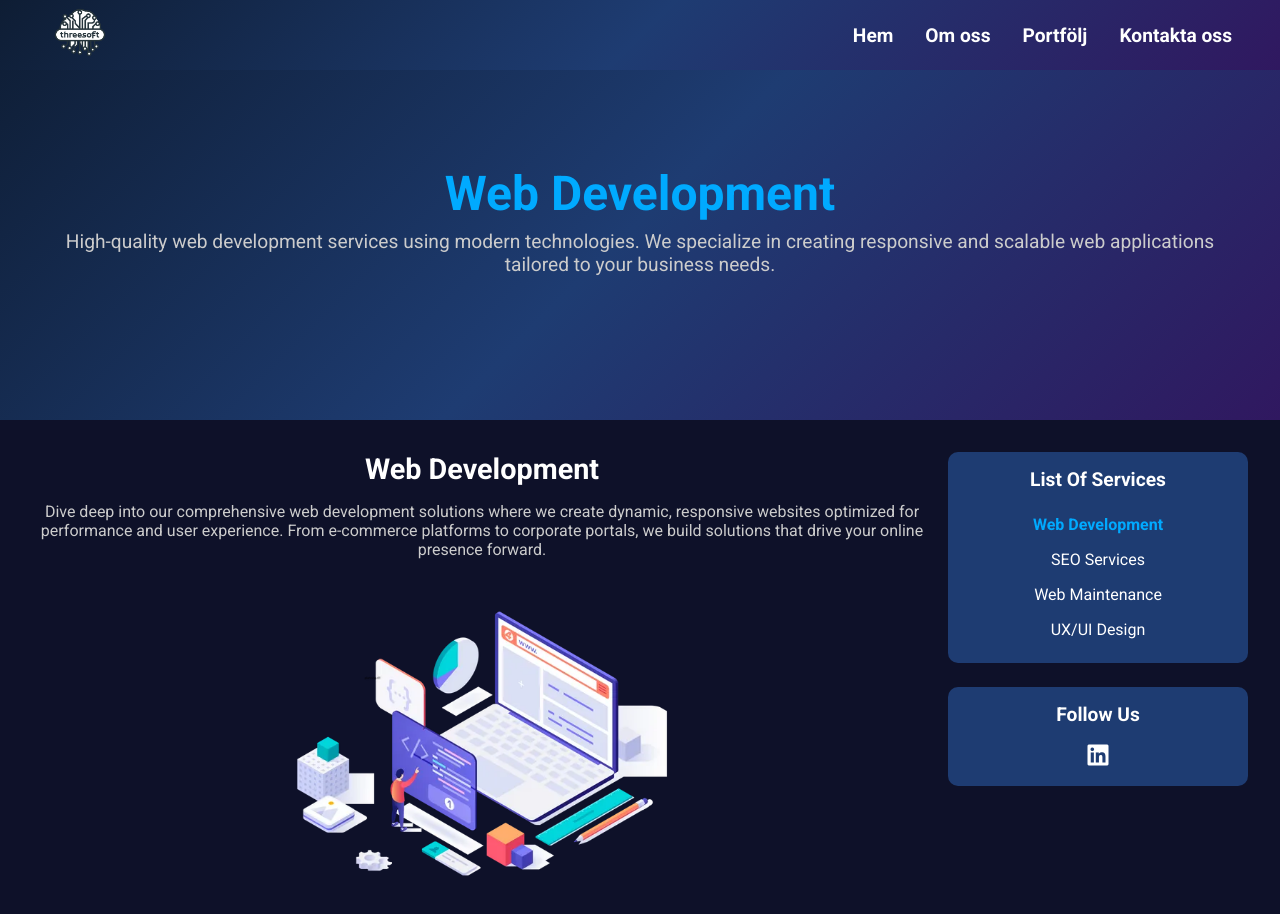
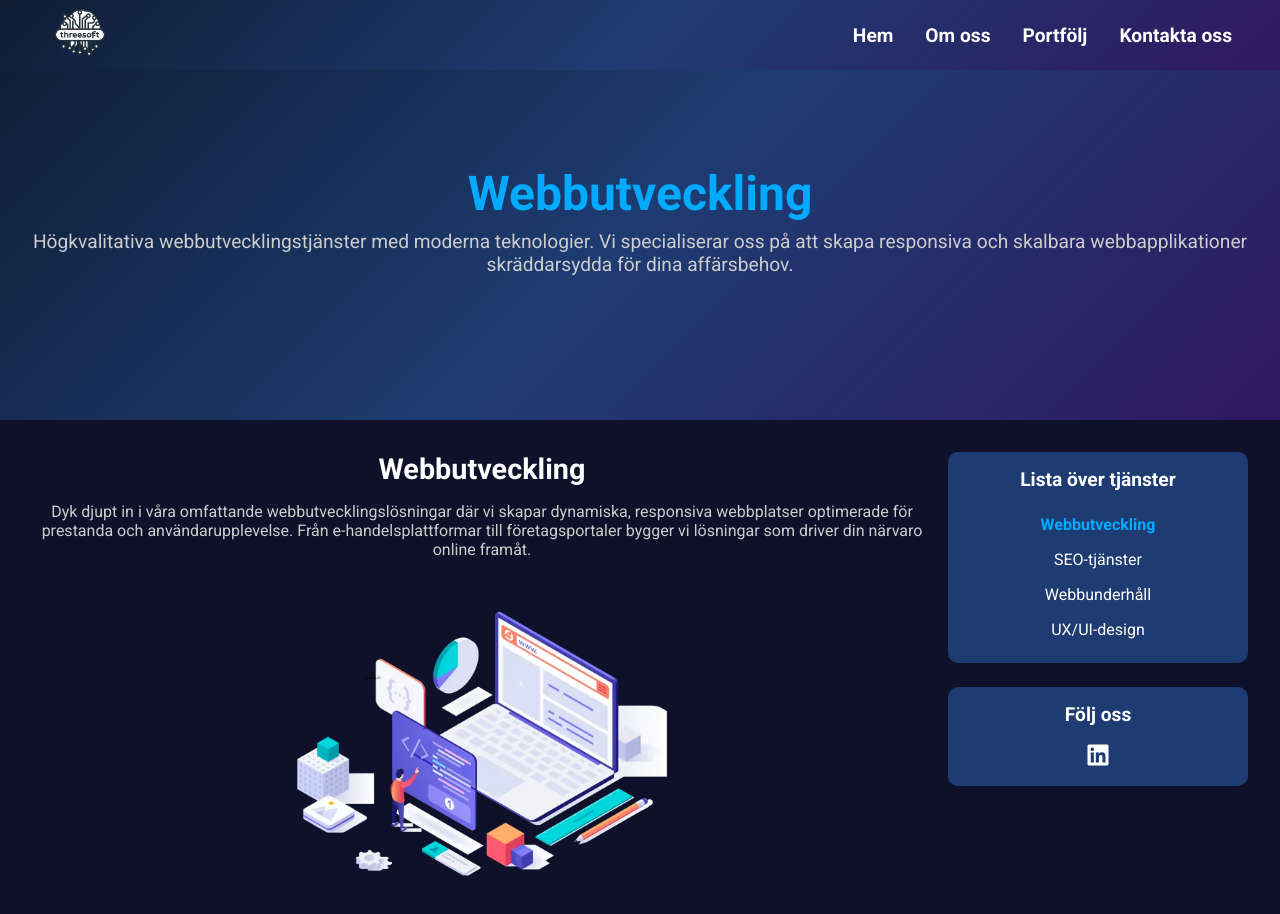
Before and after one commit to ejaz0/shirkat, a React (Create React App) app: page /service/1 in a window 1280 px wide. Shown: the top 914 px of the page. Built offline with nearby package versions, Linux system fonts and the light colour scheme; a small style sheet from the web is missing.

Commit message:
servicedetails

```diff
--- a/src/Components/ServiceDetail.js
+++ b/src/Components/ServiceDetail.js
@@ -1,5 +1,6 @@
 import React from 'react';
 import { useParams, Link } from 'react-router-dom';
+import { useTranslation } from 'react-i18next';
 import '../Styles/Css/ServiceDetail.css';
 import SeoImage from '../Styles/Css/images/Services/Seoo.webp';
 import MaintenanceImage from '../Styles/Css/images/Services/Maintence.webp';
@@ -7,34 +8,31 @@ import UXImage from '../Styles/Css/images/Services/ux.webp';
 import WebdevImage from '../Styles/Css/images/Services/Webdev.webp';
 
 const ServiceDetail = () => {
+    const { t } = useTranslation();
     const { id } = useParams();
     const serviceData = {
         1: {
-            title: "Web Development",
-            description: "High-quality web development services using modern technologies. We specialize in creating responsive and scalable web applications tailored to your business needs.",
-            details: `
-                Dive deep into our comprehensive web development solutions where we create dynamic, responsive websites optimized for performance and user experience. From e-commerce platforms to corporate portals, we build solutions that drive your online presence forward.`,
+            title: t('serviceDetail.webDevelopment.title'),
+            description: t('serviceDetail.webDevelopment.description'),
+            details: t('serviceDetail.webDevelopment.details'),
             mainImage: WebdevImage
         },
         2: {
-            title: "SEO Services",
-            description: "Effective SEO strategies to improve your website's search engine rankings. We optimize your content, keywords, and meta tags to enhance visibility and attract more organic traffic.",
-            details: `
-                Explore our SEO services that include keyword research, on-page and off-page optimization, and SEO audits. We focus on increasing your site's authority, enhancing user engagement, and maximizing conversions through strategic SEO practices.`,
+            title: t('serviceDetail.seoServices.title'),
+            description: t('serviceDetail.seoServices.description'),
+            details: t('serviceDetail.seoServices.details'),
             mainImage: SeoImage
         },
         3: {
-            title: "Web Maintenance",
-            description: "Ensure your website runs smoothly and efficiently with our comprehensive web maintenance services. We provide regular updates, security patches, and performance optimizations.",
-            details: `
-                Learn more about our proactive maintenance approach, including security patches, performance optimization, and content updates. We provide peace of mind by keeping your website secure, up-to-date, and running efficiently.`,
+            title: t('serviceDetail.webMaintenance.title'),
+            description: t('serviceDetail.webMaintenance.description'),
+            details: t('serviceDetail.webMaintenance.details'),
             mainImage: MaintenanceImage
         },
         4: {
-            title: "UX/UI Design",
-            description: "Create intuitive and engaging user experiences with our expert UX/UI design services. We focus on usability, accessibility, and visual appeal to enhance user satisfaction and conversion rates.",
-            details: `
-                Discover our design process, from user research and wireframing to prototyping and testing. We focus on enhancing user satisfaction by improving usability and accessibility, ultimately driving higher engagement and retention rates.`,
+            title: t('serviceDetail.uxUiDesign.title'),
+            description: t('serviceDetail.uxUiDesign.description'),
+            details: t('serviceDetail.uxUiDesign.details'),
             mainImage: UXImage
         }
     };
@@ -42,7 +40,7 @@ const ServiceDetail = () => {
     const service = serviceData[id];
 
     if (!service) {
-        return <div>Service not found</div>;
+        return <div>{t('serviceDetail.serviceNotFound')}</div>;
     }
 
     return (
@@ -63,7 +61,7 @@ const ServiceDetail = () => {
                 </div>
                 <aside className="service-sidebar">
                     <div className="service-list">
-                        <h3>List Of Services</h3>
+                        <h3>{t('serviceDetail.listOfServices')}</h3>
                         <ul>
                             {Object.entries(serviceData).map(([key, { title }]) => (
                                 <li key={key} className={id === key ? 'active' : ''}>
@@ -73,7 +71,7 @@ const ServiceDetail = () => {
                         </ul>
                     </div>
                     <div className="service-follow">
-                        <h3>Follow Us</h3>
+                        <h3>{t('serviceDetail.followUs')}</h3>
                         <div className="social-icons">
                             <a href="https://www.linkedin.com/company/threesoft" target="_blank" rel="noopener noreferrer">
                                 <i className="fab fa-linkedin"></i>
--- a/src/locales/en/translation.json
+++ b/src/locales/en/translation.json
@@ -70,5 +70,31 @@
       "noImages": "No images found for this project.",
       "otherProjects": "Other Projects",
       "followUs": "Follow Us"
-    }
-  }
+    },
+
+        "serviceDetail": {
+          "webDevelopment": {
+            "title": "Web Development",
+            "description": "High-quality web development services using modern technologies. We specialize in creating responsive and scalable web applications tailored to your business needs.",
+            "details": "Dive deep into our comprehensive web development solutions where we create dynamic, responsive websites optimized for performance and user experience. From e-commerce platforms to corporate portals, we build solutions that drive your online presence forward."
+          },
+          "seoServices": {
+            "title": "SEO Services",
+            "description": "Effective SEO strategies to improve your website's search engine rankings. We optimize your content, keywords, and meta tags to enhance visibility and attract more organic traffic.",
+            "details": "Explore our SEO services that include keyword research, on-page and off-page optimization, and SEO audits. We focus on increasing your site's authority, enhancing user engagement, and maximizing conversions through strategic SEO practices."
+          },
+          "webMaintenance": {
+            "title": "Web Maintenance",
+            "description": "Ensure your website runs smoothly and efficiently with our comprehensive web maintenance services. We provide regular updates, security patches, and performance optimizations.",
+            "details": "Learn more about our proactive maintenance approach, including security patches, performance optimization, and content updates. We provide peace of mind by keeping your website secure, up-to-date, and running efficiently."
+          },
+          "uxUiDesign": {
+            "title": "UX/UI Design",
+            "description": "Create intuitive and engaging user experiences with our expert UX/UI design services. We focus on usability, accessibility, and visual appeal to enhance user satisfaction and conversion rates.",
+            "details": "Discover our design process, from user research and wireframing to prototyping and testing. We focus on enhancing user satisfaction by improving usability and accessibility, ultimately driving higher engagement and retention rates."
+          },
+          "serviceNotFound": "Service not found",
+          "listOfServices": "List Of Services",
+          "followUs": "Follow Us"
+        }
+      }
--- a/src/locales/sv/translation.json
+++ b/src/locales/sv/translation.json
@@ -73,5 +73,30 @@
       "noImages": "Inga bilder hittades för detta projekt.",
       "otherProjects": "Andra projekt",
       "followUs": "Följ oss"
-    }
-  }
+    },
+        "serviceDetail": {
+          "webDevelopment": {
+            "title": "Webbutveckling",
+            "description": "Högkvalitativa webbutvecklingstjänster med moderna teknologier. Vi specialiserar oss på att skapa responsiva och skalbara webbapplikationer skräddarsydda för dina affärsbehov.",
+            "details": "Dyk djupt in i våra omfattande webbutvecklingslösningar där vi skapar dynamiska, responsiva webbplatser optimerade för prestanda och användarupplevelse. Från e-handelsplattformar till företagsportaler bygger vi lösningar som driver din närvaro online framåt."
+          },
+          "seoServices": {
+            "title": "SEO-tjänster",
+            "description": "Effektiva SEO-strategier för att förbättra din webbplats sökmotorrankningar. Vi optimerar ditt innehåll, nyckelord och metataggar för att öka synligheten och locka mer organisk trafik.",
+            "details": "Utforska våra SEO-tjänster som inkluderar nyckelordsanalys, on-page och off-page optimering samt SEO-revisioner. Vi fokuserar på att öka din webbplats auktoritet, förbättra användarinteraktionen och maximera konverteringar genom strategiska SEO-praktiker."
+          },
+          "webMaintenance": {
+            "title": "Webbunderhåll",
+            "description": "Se till att din webbplats körs smidigt och effektivt med våra omfattande webbunderhållstjänster. Vi erbjuder regelbundna uppdateringar, säkerhetspatchar och prestandaoptimeringar.",
+            "details": "Läs mer om vår proaktiva underhållsansats, inklusive säkerhetspatchar, prestandaoptimeringar och innehållsuppdateringar. Vi ger dig trygghet genom att hålla din webbplats säker, uppdaterad och effektiv."
+          },
+          "uxUiDesign": {
+            "title": "UX/UI-design",
+            "description": "Skapa intuitiva och engagerande användarupplevelser med våra experttjänster för UX/UI-design. Vi fokuserar på användbarhet, tillgänglighet och visuell tilltalande för att förbättra användarnöjdheten och konverteringsfrekvenserna.",
+            "details": "Upptäck vår designprocess, från användarundersökningar och wireframing till prototypning och testning. Vi fokuserar på att förbättra användarnöjdheten genom att förbättra användbarhet och tillgänglighet, vilket i slutändan driver högre engagemang och behållningsfrekvenser."
+          },
+          "serviceNotFound": "Tjänsten kunde inte hittas",
+          "listOfServices": "Lista över tjänster",
+          "followUs": "Följ oss"
+        }
+      }
```
Also changed, not shown: src/Components/PortfolioDetail.js (+16 -15 lines).
